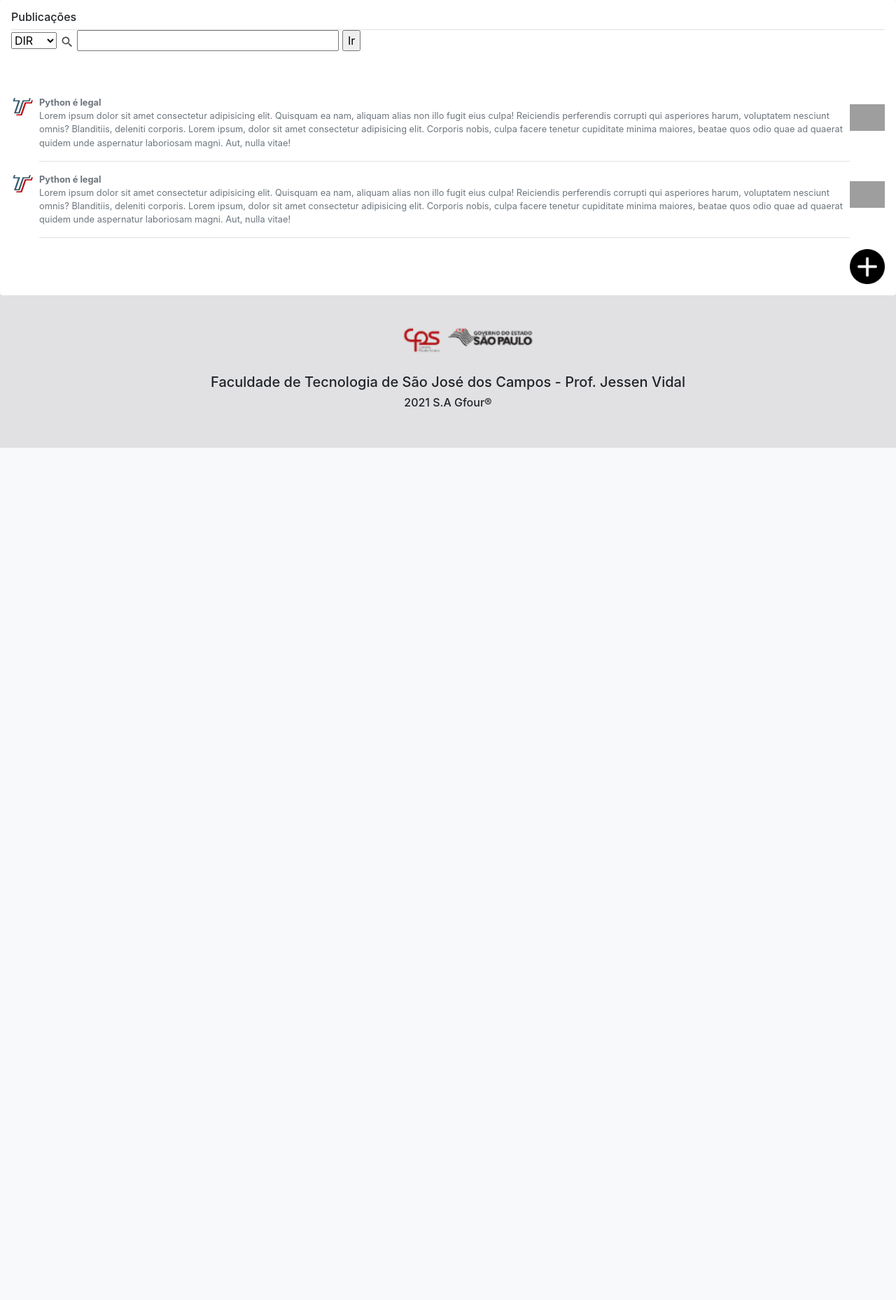
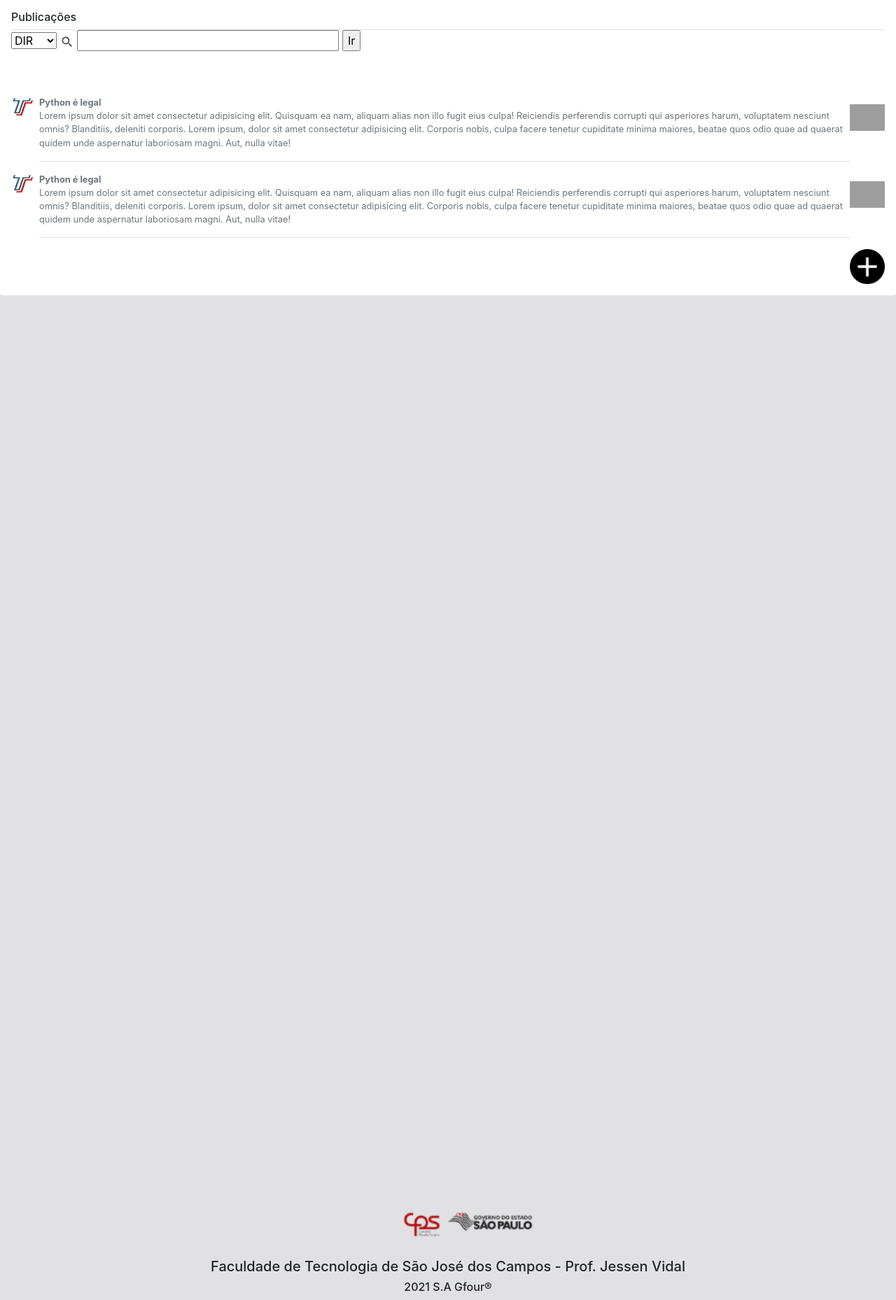
Before and after one commit to marynhaSjc/API-Gfour---Fatec-SJC, a Flask app: page /tela_cheia in a window 1280 px wide. Shown: the part 160-2018 px from the top of the page at 70% size. Before the commit the page ends 800 px from the top, so only its background shows below. Run offline with Flask 2, Linux system fonts and the light colour scheme; the visitor is signed in with stand-in values (Sample User, id 1); data that the repository does not hold is empty; parts of the project's set-up code (start-up, migrations or seed data) failed here and were passed over; some libraries are stand-ins or nearby versions; grey boxes are pictures that could not be loaded.

Commit message:
novo Css

```diff
--- a/static/css/novo_visualizacao.css
+++ b/static/css/novo_visualizacao.css
@@ -22,3 +22,7 @@
 .h6{
     text-align: center;
 }
+.footer{
+    margin-top: 100%;
+
+}
```
